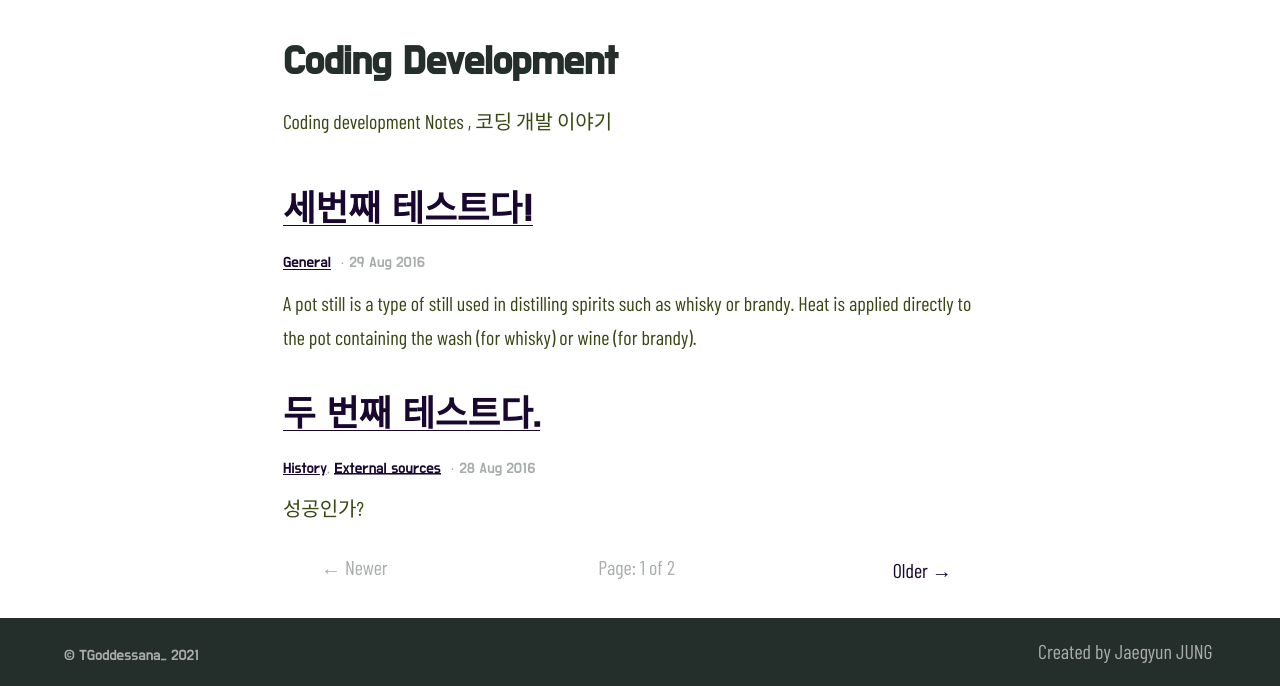
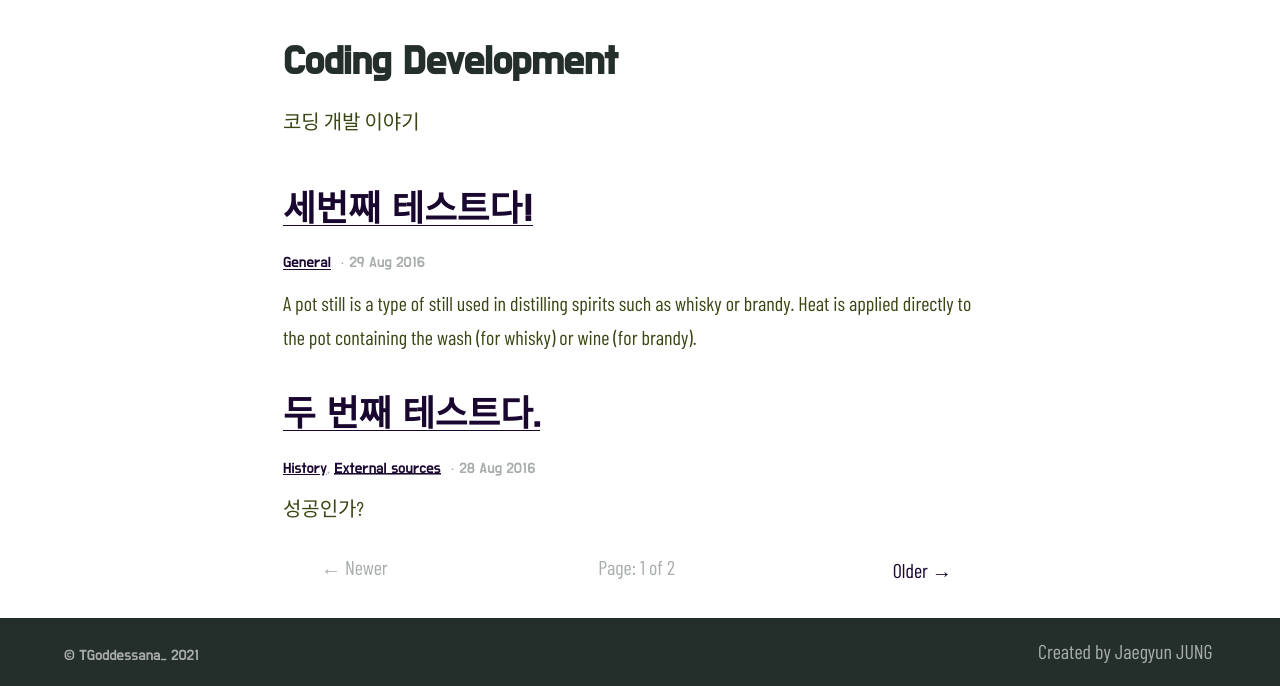
Before and after one commit to daviddarnes/alembic, a Jekyll site: the page built from blog/index.html, in a window 1280 px wide. Shown: the part 408-1094 px from the top of the page. Built offline with Jekyll 4.4.1, drawn with Linux system fonts in a browser that asks for light colours; some web fonts are replaced; the list of posts is cut into pages by our own code.

Commit message:
Update _config.yml

```diff
--- a/_config.yml
+++ b/_config.yml
@@ -65,7 +65,7 @@ collections:
   posts:
     title: Coding Development # Needed for Siteleaf
     output: true
-    description: "Coding development Notes , 코딩 개발 이야기" # The post list page content
+    description: "코딩 개발 이야기" # The post list page content
     feature_text: |
       ## TGoddessana_'s development Notes
     feature_image: "https://picsum.photos/2560/600?image=866"
```
